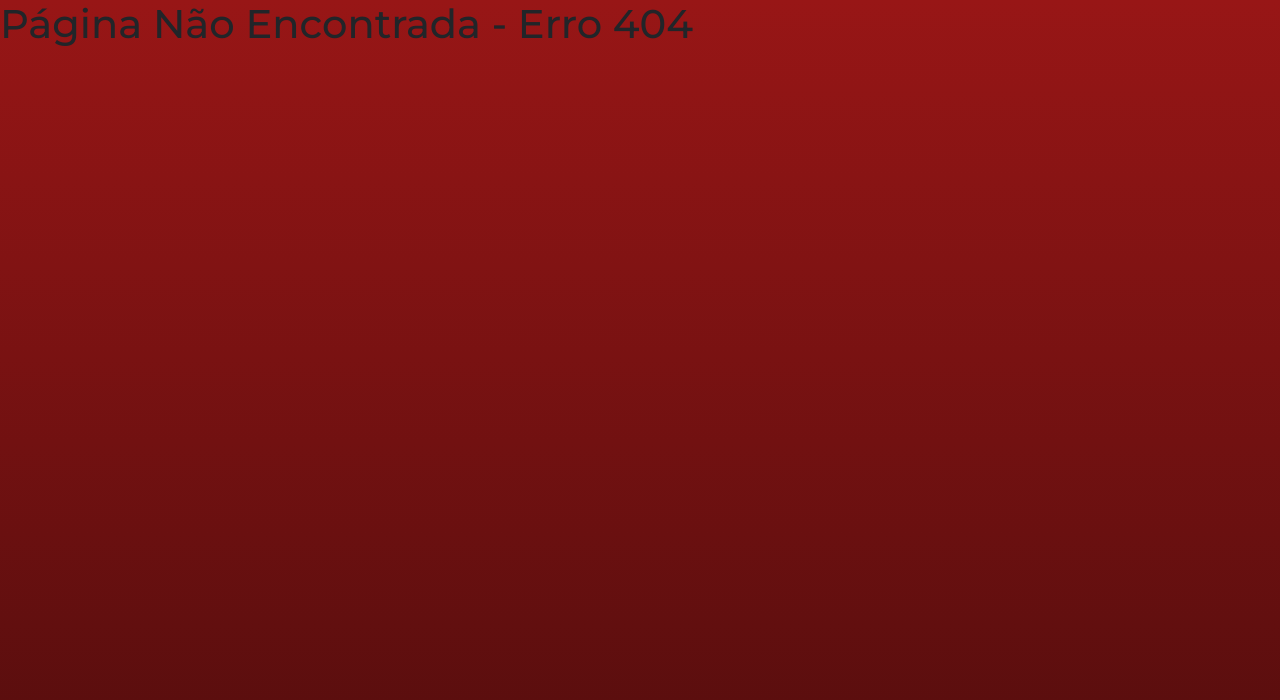
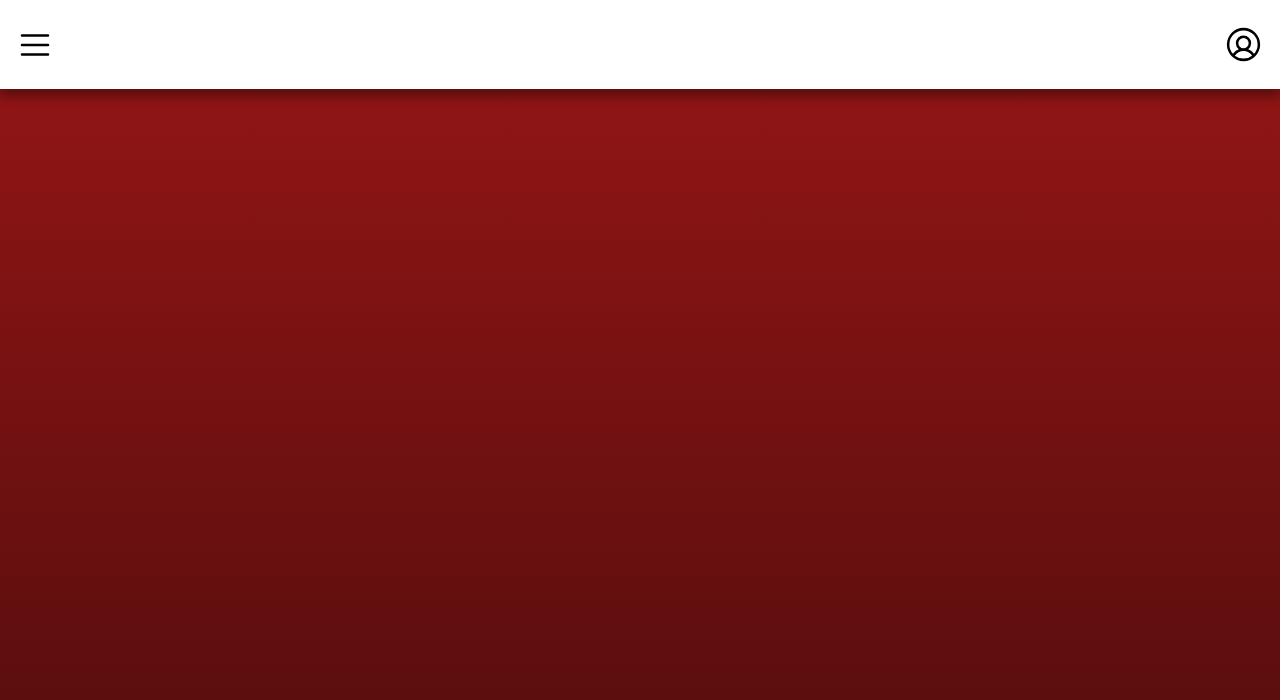
Before and after one commit to SIOB-PE/Front-End-SIOB, a React (Vite) app: page /test in a window 1280 px wide. Before the commit this address had no page. Shown: the top 700 px of the page. Built offline with nearby package versions, Linux system fonts and the light colour scheme.

Commit message:
criando componente navbar

```diff
--- a/src/App.tsx
+++ b/src/App.tsx
@@ -1,6 +1,7 @@
 import { Route, Routes } from "react-router-dom";
 import SplashScreen from "./Pages/SplashScreen/SplashScreen";
 import { Register } from "./Pages/Login/Login";
+import { CustomNavBar } from "./Components/CustomNavBar/CustomNavbar";
 
 
 export function App() {
@@ -8,6 +9,7 @@ export function App() {
     <Routes>
       <Route path="/" element={<SplashScreen onFinish={() => window.location.replace("/Login")} />} />
       <Route path="/Login" element={<Register />} />
+      <Route path="/test" element={<CustomNavBar />} />
       <Route path="*" element={<h1>Página Não Encontrada - Erro 404</h1>} />
     </Routes>
   )
--- /dev/null
+++ b/src/Components/CustomNavBar/CustomNavBar.css
@@ -0,0 +1,75 @@
+.navbar-style{
+	background-color: #fff;
+	box-shadow: 0px 8px 10px rgba(0, 0, 0, 0.35);
+	min-height: 4rem;
+}
+.list-icon-style{
+	font-size: 38px;
+	color: #000000;
+	cursor: pointer;
+}
+
+.content-navbar-style{
+	display: flex;
+	align-items: center;
+	justify-content: space-between;
+	margin: 1rem 1rem;
+	width: 100%;
+}
+
+.content-navbar-style a {
+	text-decoration: none;
+	color: #000000;
+	font-size: 24px;
+}
+
+.x-icon-style{
+	font-size: 41px;
+	margin: 1rem 0;
+	cursor: pointer;
+}
+
+
+.divider-style {
+	border: none;
+  	height: 1px;
+	background-color: #000000;
+	opacity: 100%;
+}
+
+.content-div-style {
+	width: 100%;
+	min-height: 4.75rem;
+}
+
+.content-div-style a {
+	position: relative;
+	display: flex;
+	justify-content: start;
+	align-items: center;
+	color: #000000;
+	text-decoration: none;
+	padding-bottom: 5px;
+
+	transition: border-bottom 150ms linear;
+}
+
+.content-div-style a::after {
+  content: '';
+  position: absolute;
+  left: 0;
+  bottom: 0;
+  width: 100%;
+  height: 3px;
+  background-color: #000000;
+
+  transform: scaleX(0);
+  transform-origin: left;
+
+  transition: transform 250ms ease-in-out;
+}
+
+
+.content-div-style a:hover::after {
+  transform: scaleX(1);
+}
--- /dev/null
+++ b/src/Components/CustomNavBar/CustomNavbar.tsx
@@ -0,0 +1,79 @@
+import { Navbar, Offcanvas } from "react-bootstrap";
+import "./CustomNavBar.css";
+import { useState } from "react";
+import { ChartBarIcon, FileMagnifyingGlassIcon, FileTextIcon, GearSixIcon, ListIcon, PencilSimpleIcon, UserCircleIcon, UsersThreeIcon, XIcon } from "@phosphor-icons/react";
+
+type props = {
+  nameMilitary: string;
+}
+export function CustomNavBar( {nameMilitary}: props) {
+  const [show, setShow] = useState(false);
+  const handleClose = () => setShow(false);
+  const handleShow = () => setShow(true);
+
+  return (
+    <Navbar className="navbar-style">
+      <div className="content-navbar-style">
+        <ListIcon className="list-icon-style" onClick={handleShow} />
+        <a href="">
+          {nameMilitary}
+          <UserCircleIcon className="ms-3" size={41} color="#000000"/>
+        </a>
+      </div>
+
+      <Offcanvas show={show} onHide={handleClose}>
+
+        <Offcanvas.Header className="d-flex justify-content-end align-ites-center">
+          <XIcon weight="bold" onClick={handleClose} className="x-icon-style" />
+        </Offcanvas.Header>
+
+        <hr className="divider-style" />
+
+        <Offcanvas.Body className="d-flex align-items-start flex-column w-100">
+
+          <div className="content-div-style">
+            <a href="/">
+              <FileTextIcon size={33} className="me-3" />
+              Relatórios e expotação
+            </a>
+          </div>
+
+          <div className="content-div-style">
+            <a href="/">
+              <UsersThreeIcon size={33} className="me-3" />
+              Gestão de usuários
+            </a>
+          </div>
+
+          <div className="content-div-style">
+            <a href="/">
+              <FileMagnifyingGlassIcon size={33} className="me-3" />
+              Auditoria e Logs
+            </a>
+          </div>
+
+          <div className="content-div-style">
+            <a href="/">
+              <ChartBarIcon size={33} className="me-3" />
+              Dashboard operacional
+            </a>
+          </div>
+
+          <div className="content-div-style">
+            <a href="/">
+              <PencilSimpleIcon size={33} className="me-3" />
+              Criação/Edição de campos do formulário
+            </a>
+          </div>
+
+            <div className="content-div-style">
+            <a href="/">
+              <GearSixIcon size={33} className="me-3" />
+              Configurações
+            </a>
+          </div>
+        </Offcanvas.Body>
+      </Offcanvas>
+    </Navbar>
+  );
+}
```
